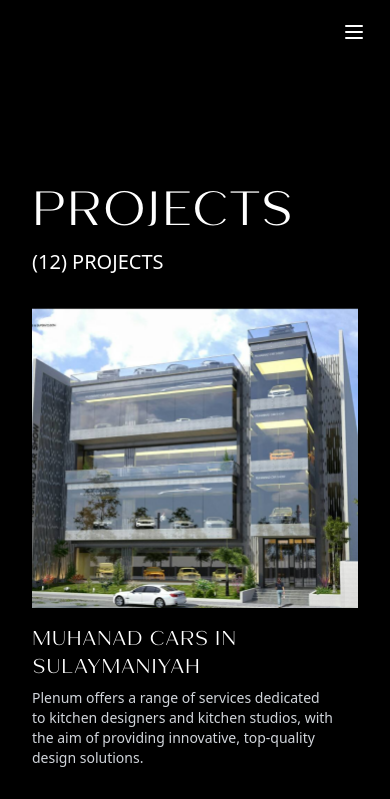
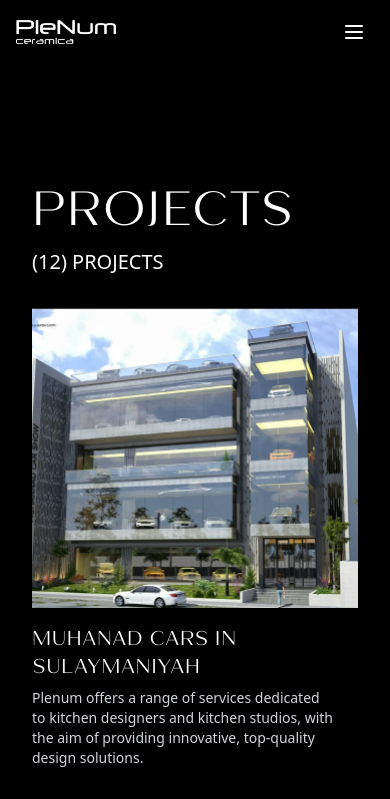
Before and after one commit to Danadev25L/Plenum2, a Next.js app: page /projects in a window 390 px wide. Shown: the top 799 px of the page. Built offline with nearby package versions, Linux system fonts and the light colour scheme.

Commit message:
hovering issue fixed in ipad and mobile screen <Navbar/>

```diff
--- a/app/components/Navbar.tsx
+++ b/app/components/Navbar.tsx
@@ -1,5 +1,5 @@
 "use client";
-import React, { useState } from "react";
+import React, { useState, useEffect } from "react";
 import Link from "next/link";
 import { Menu, X } from "lucide-react";
 import Image from "next/image";
@@ -9,8 +9,20 @@
 const Navbar: React.FC = () => {
   const [isOpen, setIsOpen] = useState(false);
   const [isHovered, setIsHovered] = useState<string | boolean>(false);
+  const [isMobile, setIsMobile] = useState(false); // New state for mobile detection
 
   const toggleMenu = () => setIsOpen(!isOpen);
+
+  useEffect(() => {
+    // Detect if the user is on a mobile device or tablet
+    const handleResize = () => {
+      setIsMobile(window.innerWidth < 1024); // Example threshold for mobile/tablet screens
+    };
+    window.addEventListener("resize", handleResize);
+    handleResize(); // Check on initial load
+
+    return () => window.removeEventListener("resize", handleResize);
+  }, []);
 
   const menuItems = [
     { label: "PROJECTS", href: "/projects" },
@@ -23,12 +35,11 @@
 
   return (
     <nav
-      className={`
-        transition-all duration-700 ease-in-out
-        ${isHovered ? "md:bg-white md:text-black" : "bg-transparent text-white"}
-      `}
-      onMouseEnter={() => setIsHovered(true)}
-      onMouseLeave={() => setIsHovered(false)}
+      className={`transition-all duration-700 ease-in-out ${
+        isHovered && !isMobile ? "lg:bg-white lg:text-black" : "bg-transparent text-white"
+      }`}
+      onMouseEnter={() => !isMobile && setIsHovered(true)} // Only apply hover on non-mobile
+      onMouseLeave={() => !isMobile && setIsHovered(false)}
     >
       <div className="px-4 md:px-8">
         <div className="flex justify-between items-center h-16">
@@ -36,7 +47,7 @@
           <div className="flex-shrink-0 flex items-center">
             <Link href="/">
               <Image
-                src={isHovered ? blackLogo : whiteLogo}
+                src={isHovered && !isMobile ? blackLogo : whiteLogo} // Mobile uses white logo
                 alt="logo"
                 width={100}
                 height={50}
@@ -50,10 +61,9 @@
               <Link
                 key={item.label}
                 href={item.href}
-                className={` text-sm font-medium relative
-                ${isHovered ? "text-black" : "text-white"}
-                ${isHovered == item.label ? "underline" : ""}
-                `}
+                className={` text-sm font-medium relative ${
+                  isHovered ? "text-black" : "text-white"
+                } ${isHovered === item.label ? "underline" : ""}`}
                 onMouseEnter={() => setIsHovered(item.label)}
                 onMouseLeave={() => setIsHovered("")}
               >
@@ -105,7 +115,7 @@
               <Link
                 key={item.label}
                 href={item.href}
-                className="block py-8 text-4xl hover:text-gray-700 text-black"
+                className="block py-8 text-3xl hover:text-gray-700 text-black"
                 onClick={toggleMenu}
               >
                 {item.label}
```
